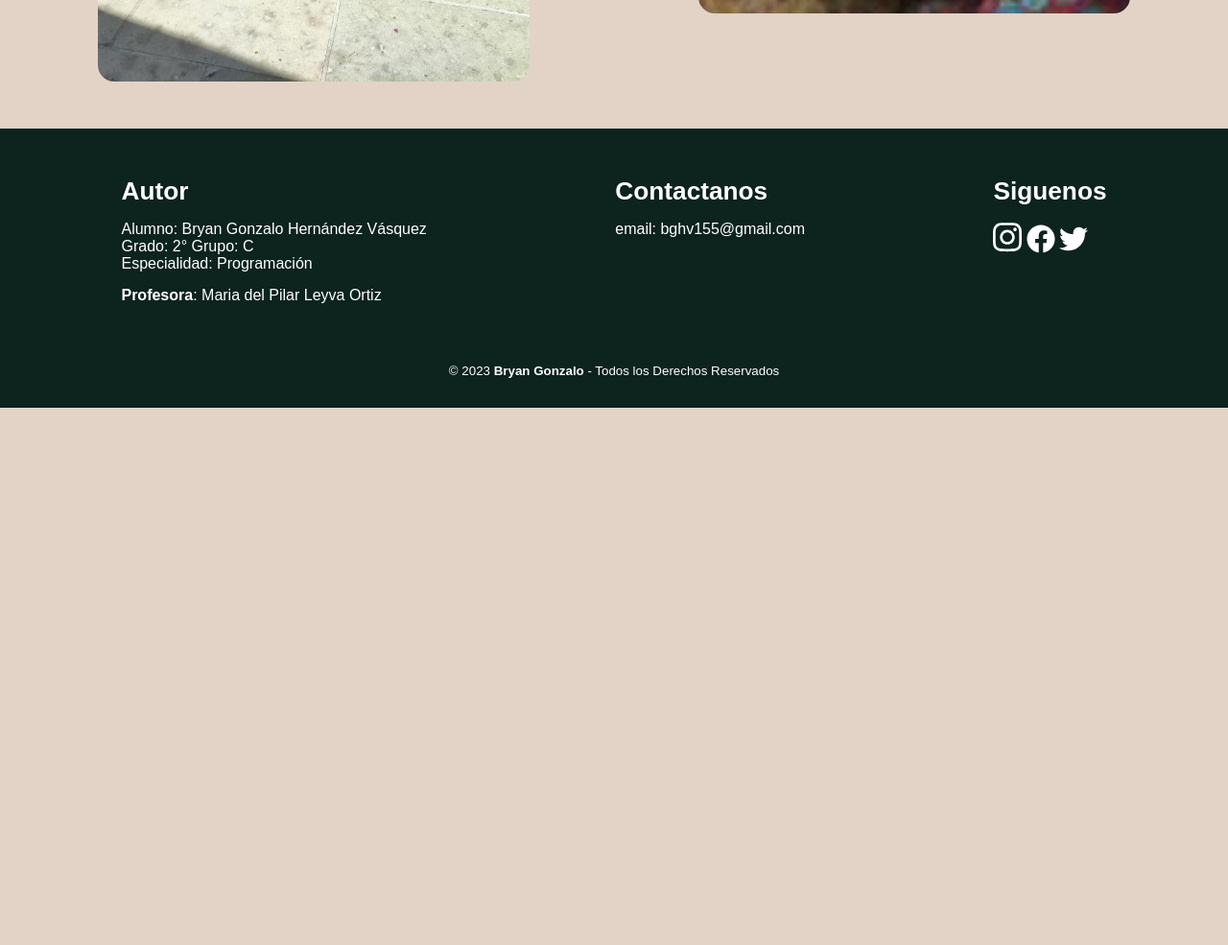
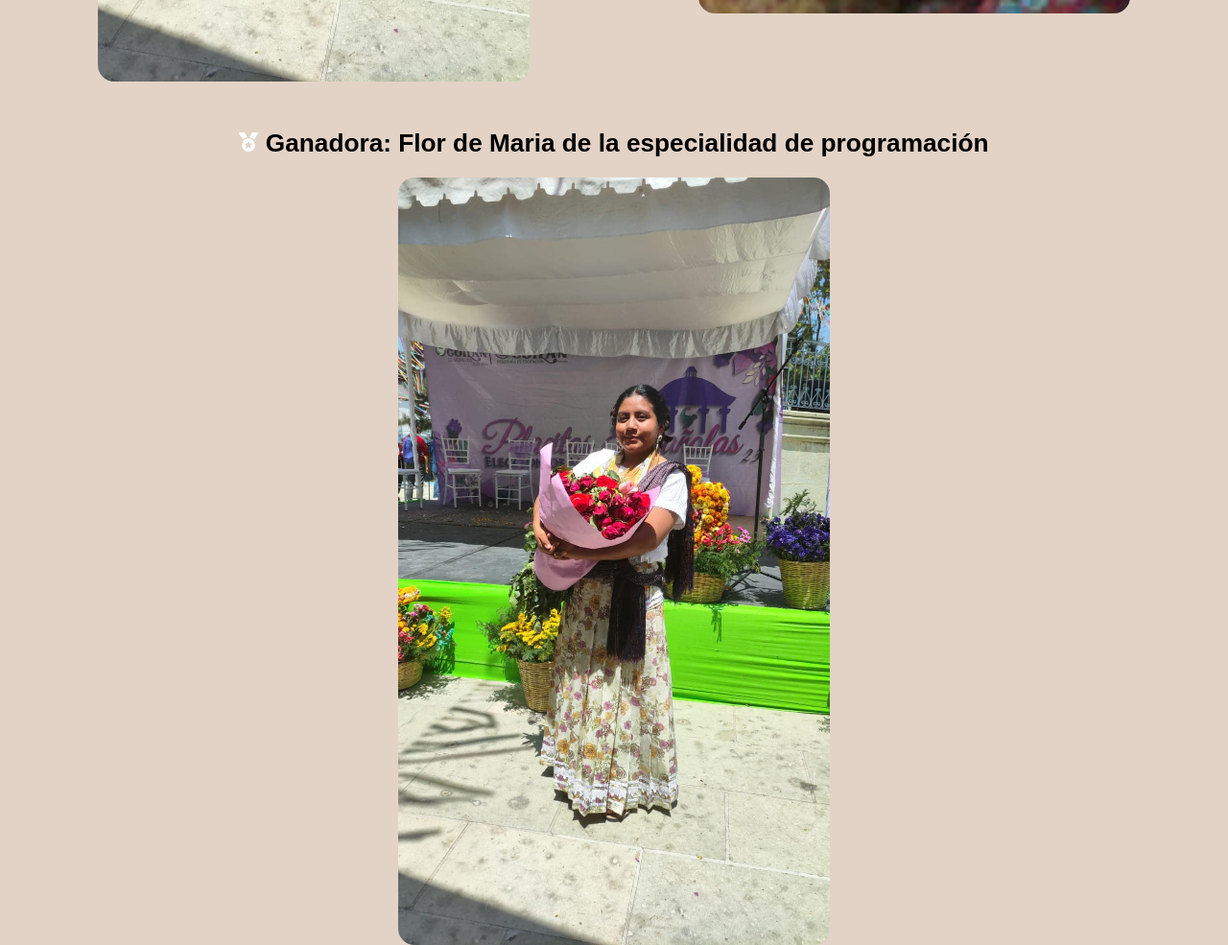
Before and after one commit to Bynz155/pagCBTis, a plain HTML site: page actividad.html in a window 1280 px wide. Shown: the part 3080-4065 px from the top of the page at 96% size. Before the commit the page ends 3505 px from the top, so only its background shows below. Drawn offline with Linux system fonts and the light colour scheme.

Commit message:
se añadio a la ganadora

```diff
--- a/Código/style.css
+++ b/Código/style.css
@@ -448,6 +448,15 @@ h2{
     border-radius: 17px;;
     margin: auto;
 }
+.container__Winner{
+    margin: auto;
+}
+.container__Winner h2{
+    text-align: center;
+}
+.container__Winner h2 svg{
+    width: 20px;
+}
 .items__candidatas h2{
     text-align: center;
 }
--- a/actividad.html
+++ b/actividad.html
@@ -87,6 +87,14 @@
                 </div>
             </div>
         </div>
+        <div class="container__Winner">
+            <h2>
+                <svg xmlns="http://www.w3.org/2000/svg" fill="#fff" viewBox="0 0 512 512"><!--! Font Awesome Pro 6.4.0 by @fontawesome - https://fontawesome.com License - https://fontawesome.com/license (Commercial License) Copyright 2023 Fonticons, Inc. --><path d="M4.1 38.2C1.4 34.2 0 29.4 0 24.6C0 11 11 0 24.6 0H133.9c11.2 0 21.7 5.9 27.4 15.5l68.5 114.1c-48.2 6.1-91.3 28.6-123.4 61.9L4.1 38.2zm503.7 0L405.6 191.5c-32.1-33.3-75.2-55.8-123.4-61.9L350.7 15.5C356.5 5.9 366.9 0 378.1 0H487.4C501 0 512 11 512 24.6c0 4.8-1.4 9.6-4.1 13.6zM80 336a176 176 0 1 1 352 0A176 176 0 1 1 80 336zm184.4-94.9c-3.4-7-13.3-7-16.8 0l-22.4 45.4c-1.4 2.8-4 4.7-7 5.1L168 298.9c-7.7 1.1-10.7 10.5-5.2 16l36.3 35.4c2.2 2.2 3.2 5.2 2.7 8.3l-8.6 49.9c-1.3 7.6 6.7 13.5 13.6 9.9l44.8-23.6c2.7-1.4 6-1.4 8.7 0l44.8 23.6c6.9 3.6 14.9-2.2 13.6-9.9l-8.6-49.9c-.5-3 .5-6.1 2.7-8.3l36.3-35.4c5.6-5.4 2.5-14.8-5.2-16l-50.1-7.3c-3-.4-5.7-2.4-7-5.1l-22.4-45.4z"/></svg>
+                Ganadora: <span>Flor de Maria de la especialidad de programación</span></h2>
+            <div class="container__img__candidatas">
+                <img src="./Placita/IG.jpg" alt="Alejandra">
+            </div>
+        </div>
     </main>
     <div class="container__button__back">
         <button class="button__back">
```
